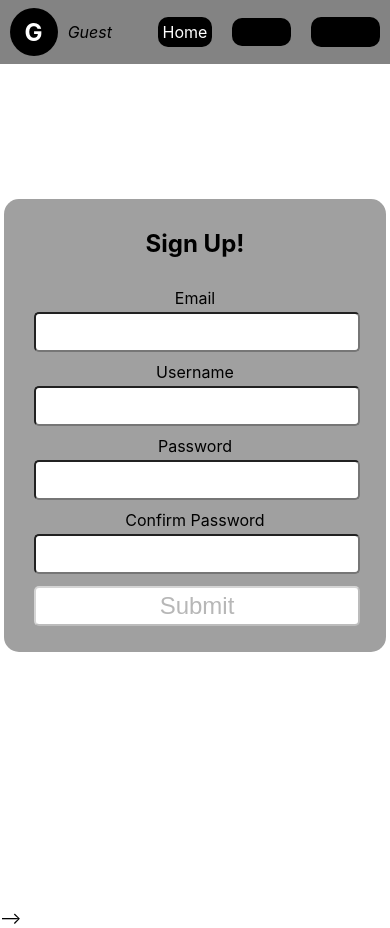
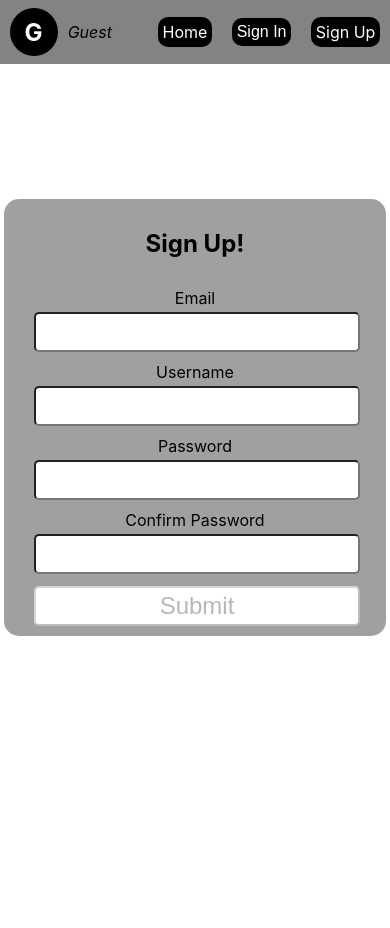
Before and after one commit to ValtierraXavier/ImgShareApp, a React (Create React App) app: page /signup in a window 390 px wide. Built offline with nearby package versions, Linux system fonts and the light colour scheme; no server answers.

Commit message:
fix css for all components. new nav layout for mobile screens

```diff
--- a/public/index.html
+++ b/public/index.html
@@ -1,4 +1,4 @@
-<!-- <!DOCTYPE html>
+<!DOCTYPE html>
 <html lang="en">
   <head>
     <meta charset="utf-8" />
@@ -40,4 +40,4 @@
       To create a production bundle, use `npm run build` or `yarn build`.
     -->
   </body>
-</html> -->
+</html>
--- a/src/Components/Nav/Nav.css
+++ b/src/Components/Nav/Nav.css
@@ -25,14 +25,6 @@
     width: 33%;
     text-decoration: none;
     color: black;
-}
-
-.homeAndPost{
-    display: flex;
-    flex-flow: row nowrap;
-    align-items: center;
-    justify-content: space-around;
-    width: 31%;
 }
 
 .signInButtons{
@@ -63,17 +55,6 @@
     text-decoration: none;
 }
 
-.signUpButton{
-    color: black;
-}
-
-.signInButton{
-    color: black;
-}
-
-.homeButton{
-    justify-self: flex-start;
-}
 
 .userName{
     color: black;
--- a/src/Screens/UserHomepage/UserHomepage.jsx
+++ b/src/Screens/UserHomepage/UserHomepage.jsx
@@ -5,7 +5,7 @@
 import PostLikes from '../../Components/PostLikes/PostLikes.jsx'
 import { useParams } from 'react-router-dom'
 
-export default function UserHomepage({checkUser, user, getPostAndComments, postModalData, setPostModalData, getAllPosts}) {
+export default function UserHomepage({ user, getPostAndComments, postModalData}) {
   const[userPosts, setUserPosts] = useState([])
   const[arePosts, setArePosts] = useState('')
   const userId = useParams().id
```
